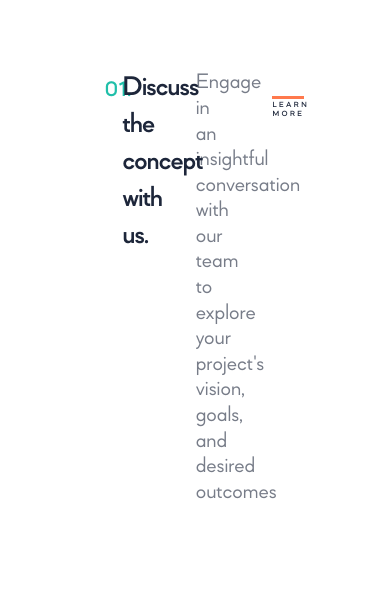
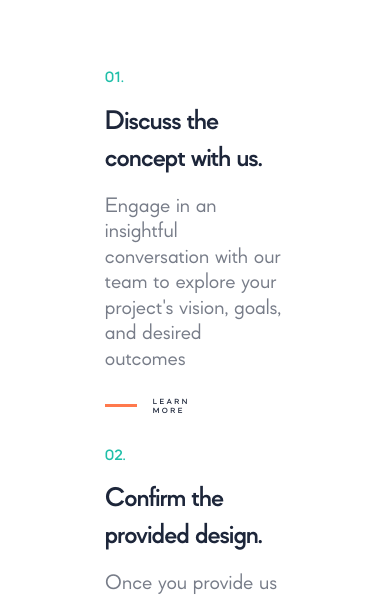
Before and after one commit to pokizadev/furniture-website-react, a React (Create React App) app: page / in a window 390 px wide. Shown: the part 3557-4154 px from the top of the page. Built offline with nearby package versions, Linux system fonts and the light colour scheme.

Commit message:
media-query styles for Process section

```diff
--- a/src/pages/home/sections/process/Process.css
+++ b/src/pages/home/sections/process/Process.css
@@ -3,6 +3,10 @@
 .process-section__content {
     padding: 0 9.1rem;
     margin-bottom: 10rem;
+
+    @media (max-width: 1100px) {
+        margin-bottom: 0;
+    }
 }
 
 #process-section .uppercase-text-1 {
@@ -12,6 +16,10 @@
 
 .process-row:not(:last-child) {
     margin-bottom: 15rem;
+
+    @media (max-width: 1100px) {
+        margin-bottom: 4rem;
+    }
 }
 
 .num {
@@ -24,6 +32,33 @@
     margin-top: 0.5rem;
     display: inline-block;
     vertical-align: top;
+
+    @media (max-width: 1200px) {
+        width: calc((100% - 9rem) * 0.05);
+        margin-right: 1rem;
+        font-size: 2rem;
+        font-weight: 600;
+        line-height: 2.2rem;
+    }
+
+    @media (max-width: 1100px) {
+        width: calc((100% - 9rem) * 0.05);
+        margin-right: 1rem;
+        font-size: 2rem;
+        font-weight: 600;
+        line-height: 2.2rem;
+    }
+
+    @media (max-width: 800px) {
+        width: 10%;
+        margin-right: 0;
+    }
+
+    @media (max-width: 600px) {
+        display: block;
+        width: 100%;
+        margin-bottom: 2rem;
+    }
 }
 
 .process-row h4 {
@@ -37,6 +72,37 @@
     vertical-align: top;
     display: inline-block;
     margin-right: 8rem;
+
+    @media (max-width: 1300px) {
+        width: calc((100% - 14rem) * 0.35);
+        margin-right: 6rem;
+    }
+
+    @media (max-width: 1200px) {
+        width: calc((100% - 9rem) * 0.35);
+        margin-right: 4rem;
+    }
+
+    @media (max-width: 1100px) {
+        width: calc((100% - 9rem) * 0.35);
+        margin-right: 4rem;
+    }
+
+    @media (max-width: 800px) {
+        width: 40%;
+        margin-right: 0;
+    }
+
+    @media (max-width: 700px) {
+        width: 30%;
+        margin-right: 2rem;
+    }
+
+    @media (max-width: 600px) {
+        display: block;
+        width: 100%;
+        margin-bottom: 2rem;
+    }
 }
 
 .process-row .text-lg {
@@ -46,13 +112,84 @@
     margin-right: 8rem;
     vertical-align: top;
     display: inline-block;
+
+    @media (max-width: 1300px) {
+        width: calc((100% - 14rem) * 0.35);
+        margin-right: 6rem;
+    }
+
+    @media (max-width: 1200px) {
+        width: calc((100% - 9rem) * 0.35);
+        margin-right: 4rem;
+    }
+
+    @media (max-width: 800px) {
+        width: 40%;
+        margin-right: 0;
+        vertical-align: middle;
+        font-size: 2.4rem;
+    }
+
+    @media (max-width: 700px) {
+        margin-right: 2rem;
+    }
+
+    @media (max-width: 600px) {
+        display: block;
+        width: 100%;
+        margin-bottom: 2rem;
+        font-size: 2.8rem;
+        line-height: 3.2rem;
+    }
 }
+
 .process-link {
     width: calc((100% - 18rem) * 0.25);
     display: inline-block;
     margin-top: 3.2rem;
+
+    @media (max-width: 1300px) {
+        width: calc((100% - 14rem) * 0.25);
+    }
+
+    @media (max-width: 1200px) {
+        width: calc((100% - 9rem) * 0.25);
+    }
+
+    @media (max-width: 600px) {
+        display: block;
+        width: 100%;
+        margin-bottom: 2rem;
+        text-align: left;
+    }
 }
 
 .process-link a {
     display: inline-block;
+
+    @media (max-width: 1100px) {
+        font-size: 1rem;
+        line-height: 1.1rem;
+    }
+
+    @media (max-width: 800px) {
+        width: 10%;
+        vertical-align: middle;
+        text-align: end;
+    }
+
+    @media (max-width: 600px) {
+        vertical-align: middle;
+    }
 }
+
+.process-link .orange-line {
+    @media (max-width: 800px) {
+        display: none;
+    }
+
+    @media (max-width: 600px) {
+        display: inline-block;
+        vertical-align: middle;
+    }
+}
```
